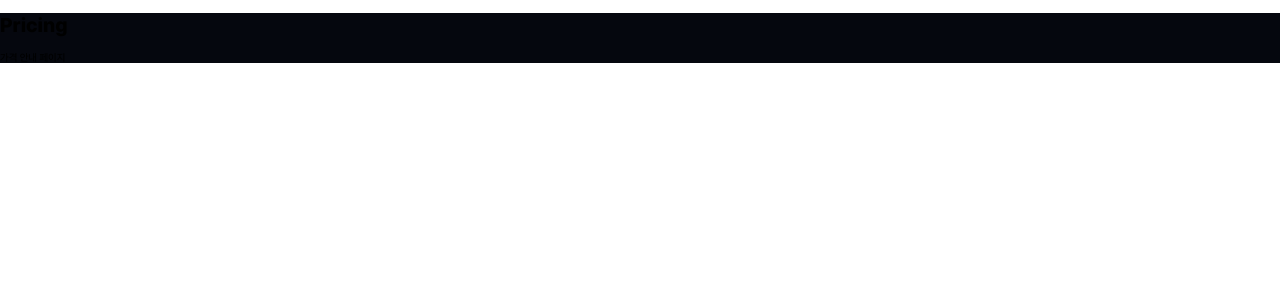
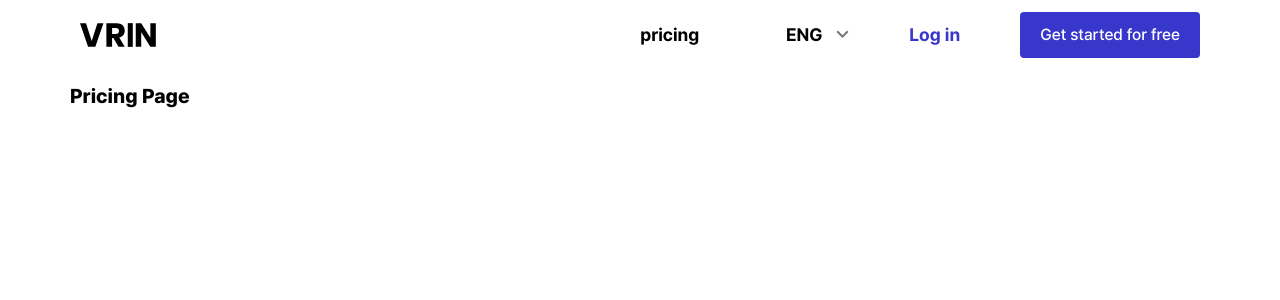
Before and after one commit to ssumniee/vrin-3d-web-clone, a React (Create React App) app: page /pricing in a window 1280 px wide. Shown: the top 300 px of the page. Built offline with nearby package versions, Linux system fonts and the light colour scheme.

Commit message:
feat: 랜딩 화면 이외 화면에 Header 컴포넌트 추가

```diff
--- a/src/components/header/style.module.scss
+++ b/src/components/header/style.module.scss
@@ -5,18 +5,21 @@
   left: 0;
   right: 0;
   z-index: 999;
-  background-color: rgba(0, 0, 0, 0.5);
 
   &[color-theme="light"] {
+    background-color: #fff;
+
     .icon {
       background-color: #000;
     }
 
     .button {
+      &:not(.register) {
         color: #000;
 
         &:hover {
           color: #6f757b;
+        }
       }
 
       &.login {
@@ -30,15 +33,19 @@
   }
 
   &[color-theme="dark"] {
+    background-color: rgba(0, 0, 0, 0.5);
+
     .icon {
       background-color: #fff;
     }
 
     .button {
+      &:not(.register) {
         color: #fff;
 
         &:hover {
           color: #6f757b;
+        }
       }
 
       &.login {
@@ -114,6 +121,7 @@
     font-size: 1.6rem;
     font-weight: 400;
     background-color: #3737cc;
+    color: #fff;
 
     &:hover {
       background-color: #5d6cfa;
--- a/src/index.css
+++ b/src/index.css
@@ -59,6 +59,10 @@ body {
   a {
     text-decoration: none;
   }
+
+  h1 {
+    margin: 0;
+  }
 }
 
 code {
--- a/src/locales/en/translation.json
+++ b/src/locales/en/translation.json
@@ -3,6 +3,9 @@
     "pricing": "pricing",
     "login": "Log in",
     "message": "If you want to use VRIN 3D",
+    "register": "Get started for free"
+  },
+  "footer": {
     "register": "Get started for free"
   },
   "home": {
@@ -95,7 +98,13 @@
       "register": "Get started for free"
     }
   },
-  "footer": {
-    "register": "Get started for free"
+  "pricing": {
+    "title": "Pricing Page"
+  },
+  "login": {
+    "title": "Log in Page"
+  },
+  "register": {
+    "title": "Register Page"
   }
 }
--- a/src/locales/ko/translation.json
+++ b/src/locales/ko/translation.json
@@ -3,6 +3,9 @@
     "pricing": "가격정책",
     "login": "로그인",
     "message": "VRIN 3D를 사용해보고 싶다면",
+    "register": "무료로 시작하기"
+  },
+  "footer": {
     "register": "무료로 시작하기"
   },
   "home": {
@@ -95,7 +98,13 @@
       "register": "무료로 시작하기"
     }
   },
-  "footer": {
-    "register": "무료로 시작하기"
+  "pricing": {
+    "title": "가격정책 페이지"
+  },
+  "login": {
+    "title": "로그인 페이지"
+  },
+  "register": {
+    "title": "등록 페이지"
   }
 }
--- a/src/pages/login/Page.tsx
+++ b/src/pages/login/Page.tsx
@@ -1,14 +1,18 @@
+import { useTranslation } from "react-i18next";
 import classNames from "classnames/bind";
 
+import { HeaderComponent } from "../../components/header";
 import styles from "./style.module.scss";
 
 const cx = classNames.bind(styles);
 
 function LoginPage() {
+  const { t } = useTranslation();
+
   return (
     <div className={cx("page")}>
-      <h1>Login</h1>
-      <p>로그인 페이지</p>
+      <HeaderComponent colorTheme="light" />
+      <h1>{t("login.title")}</h1>
     </div>
   );
 }
--- a/src/pages/login/style.module.scss
+++ b/src/pages/login/style.module.scss
@@ -1,3 +1,9 @@
 .page {
-  background-color: #05070e;
+  padding: 84px 70px;
 }
+
+@media only screen and (max-width: 600px) {
+  .page {
+    padding: 72px 60px;
+  }
+}
--- a/src/pages/pricing/Page.tsx
+++ b/src/pages/pricing/Page.tsx
@@ -1,14 +1,18 @@
+import { useTranslation } from "react-i18next";
 import classNames from "classnames/bind";
 
+import { HeaderComponent } from "../../components/header";
 import styles from "./style.module.scss";
 
 const cx = classNames.bind(styles);
 
 function PricingPage() {
+  const { t } = useTranslation();
+
   return (
     <div className={cx("page")}>
-      <h1>Pricing</h1>
-      <p>가격 안내 페이지</p>
+      <HeaderComponent colorTheme="light" />
+      <h1>{t("pricing.title")}</h1>
     </div>
   );
 }
--- a/src/pages/pricing/style.module.scss
+++ b/src/pages/pricing/style.module.scss
@@ -1,3 +1,9 @@
 .page {
-  background-color: #05070e;
+  padding: 84px 70px;
 }
+
+@media only screen and (max-width: 600px) {
+  .page {
+    padding: 72px 60px;
+  }
+}
--- a/src/pages/register/Page.tsx
+++ b/src/pages/register/Page.tsx
@@ -1,14 +1,18 @@
+import { useTranslation } from "react-i18next";
 import classNames from "classnames/bind";
 
+import { HeaderComponent } from "../../components/header";
 import styles from "./style.module.scss";
 
 const cx = classNames.bind(styles);
 
 function RegisterPage() {
+  const { t } = useTranslation();
+
   return (
     <div className={cx("page")}>
-      <h1>Register</h1>
-      <p>등록 페이지</p>
+      <HeaderComponent colorTheme="light" />
+      <h1>{t("register.title")}</h1>
     </div>
   );
 }
--- a/src/pages/register/style.module.scss
+++ b/src/pages/register/style.module.scss
@@ -1,3 +1,9 @@
 .page {
-  background-color: #05070e;
+  padding: 84px 70px;
 }
+
+@media only screen and (max-width: 600px) {
+  .page {
+    padding: 72px 60px;
+  }
+}
```
Lines whose indentation alone changed are shown as unchanged.
